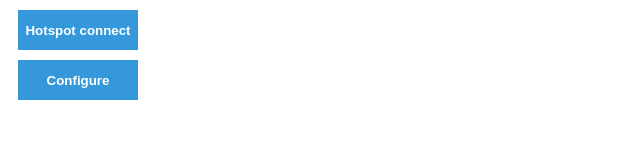
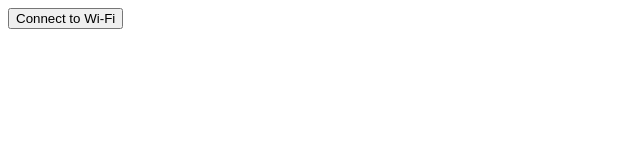
Before and after one commit to RamakantaParida/Sample1, a plain HTML site: page index.html in a window 1280 px wide. Shown: the whole page, without its empty margins (0-640 px from the left). Drawn offline with Linux system fonts and the light colour scheme.

Commit message:
Update index.html

```diff
--- a/index.html
+++ b/index.html
@@ -3,30 +3,34 @@
 <head>
     <meta charset="UTF-8">
     <meta name="viewport" content="width=device-width, initial-scale=1.0">
-    <title>Button Example</title>
-    <style>
-        /* Basic button styles */
-        .button {
-            display: block;
-            height: 40px;
-            width: 120px;
-            background-color: #3498db;
-            border: none;
-            color: #ffffff;
-            text-align: center;
-            font-weight: bold;
-            cursor: pointer;
-            margin: 10px;
-        }
-
-        /* Hover effect */
-        .button:hover {
-            background-color: #2980b9;
-        }
-    </style>
+    <title>Connect to Wi-Fi</title>
 </head>
 <body>
-    <button class="button" onclick="window.open('wifi://WPA;S=Weather%20Tracker;P=12345678;')">Hotspot connect</button>
-    <button class="button" onclick="window.open('http://wifi.login')">Configure</button>
+    <button id="connectButton">Connect to Wi-Fi</button>
+
+    <script>
+        const connectButton = document.getElementById('connectButton');
+
+        connectButton.addEventListener('click', async () => {
+            try {
+                // Replace 'YourNetworkName' and 'YourNetworkPassword' with actual values
+                await connectToWiFi('Weather Tracker', '12345678');
+                alert('Connected to Wi-Fi successfully!');
+            } catch (error) {
+                console.error('Error connecting to Wi-Fi:', error.message);
+            }
+        });
+
+        async function connectToWiFi(networkName, password) {
+            // Use platform-specific APIs or libraries to connect to Wi-Fi
+            // For example, on a web browser, you can't directly connect to Wi-Fi using JavaScript.
+            // You'd need to use native APIs (like Android/iOS) or Electron (for desktop apps).
+            // This example is simplified for demonstration purposes.
+            console.log(`Connecting to ${networkName}...`);
+            // Simulate a successful connection (replace with actual logic)
+            await new Promise((resolve) => setTimeout(resolve, 2000));
+            console.log(`Connected to ${networkName}!`);
+        }
+    </script>
 </body>
 </html>
```
